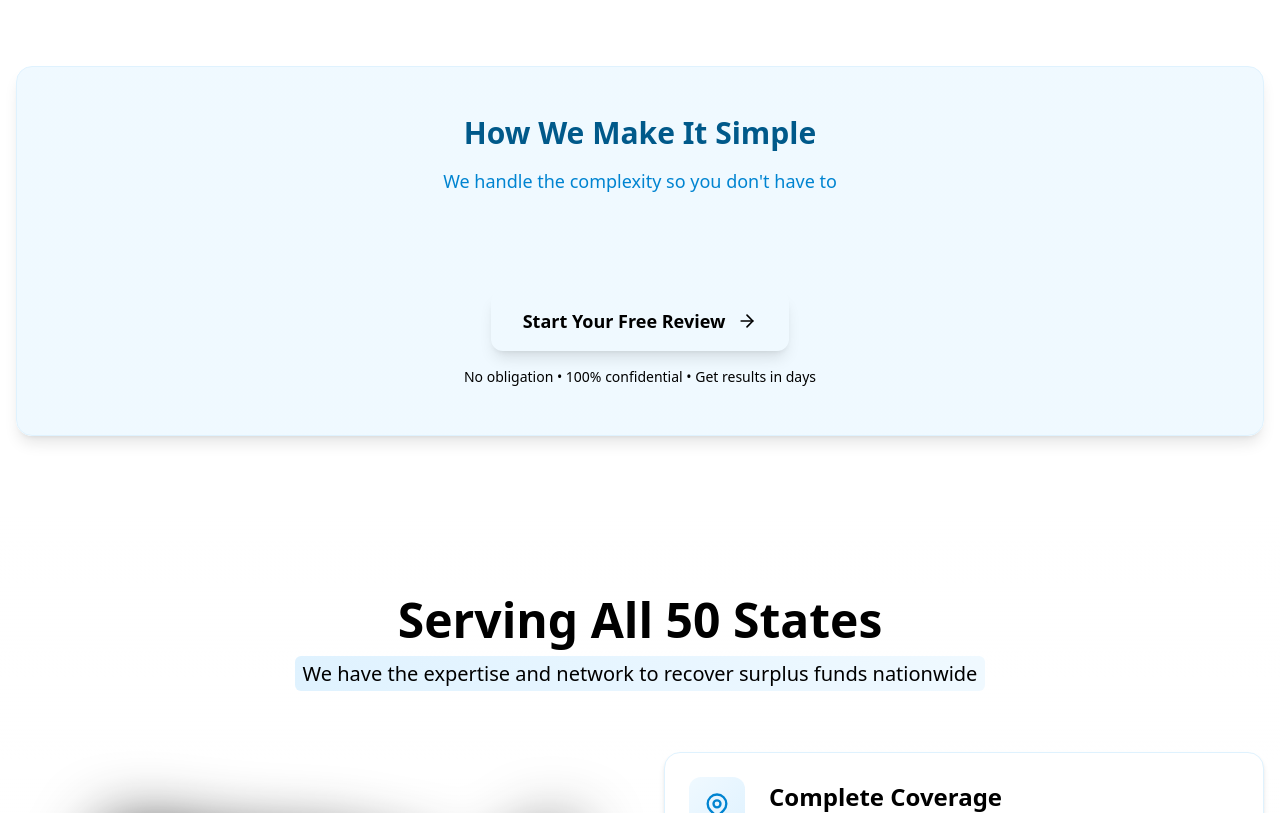
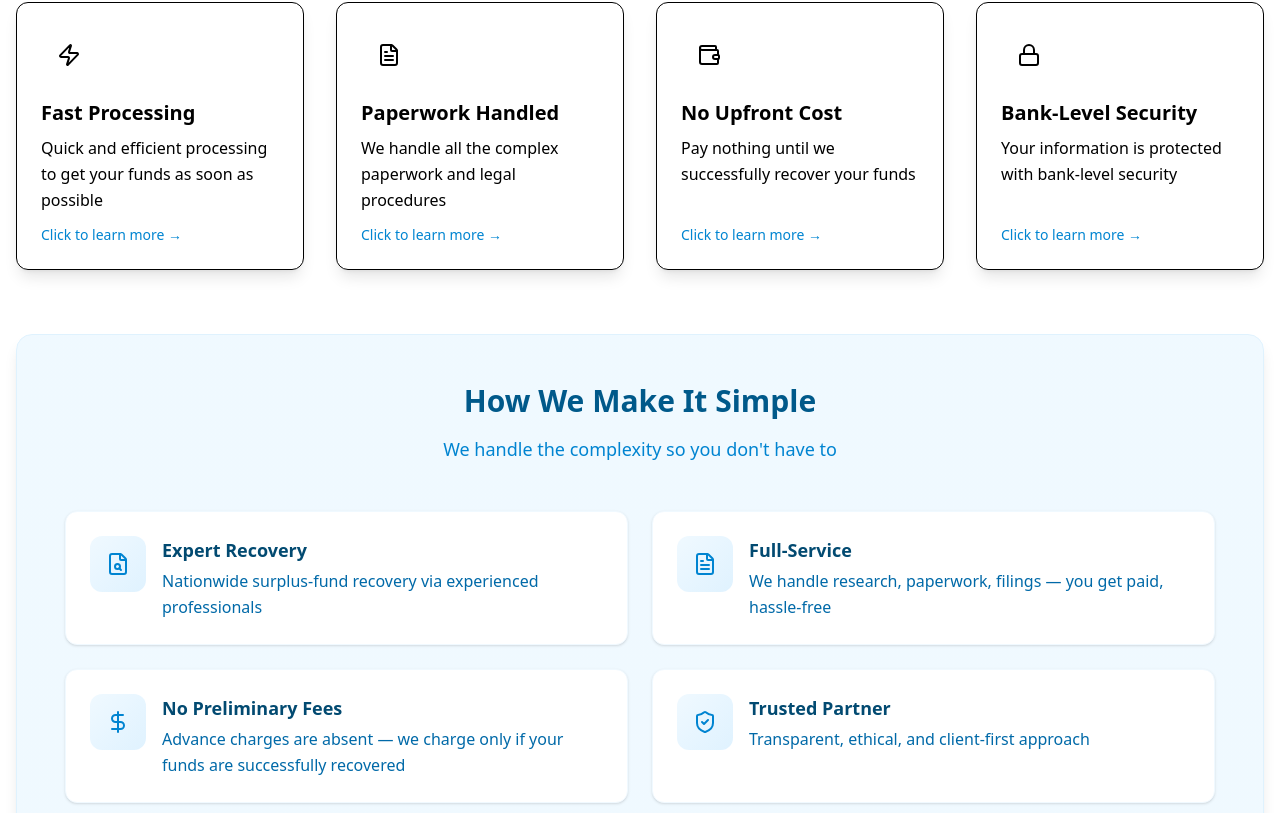
Before and after one commit to sakshianand-bot/tibe2, a React (Vite) app: page / in a window 1280 px wide. Shown: the part 1127-1940 px from the top of the page. Built offline with nearby package versions, Linux system fonts and the light colour scheme.

Commit message:
form change

```diff
--- a/package.json
+++ b/package.json
@@ -11,13 +11,17 @@
   },
   "dependencies": {
     "@tailwindcss/vite": "^4.1.17",
+    "@web3modal/ethereum": "^2.7.1",
+    "@web3modal/react": "^2.7.1",
     "framer-motion": "^12.23.25",
     "lucide-react": "^0.556.0",
     "react": "^19.2.0",
     "react-dom": "^19.2.0",
     "react-icons": "^5.5.0",
     "react-router-dom": "^6.22.1",
-    "tailwindcss": "^4.1.17"
+    "tailwindcss": "^4.1.17",
+    "viem": "^2.43.3",
+    "wagmi": "^3.1.0"
   },
   "devDependencies": {
     "@eslint/js": "^9.39.1",
--- a/src/pages/Home.jsx
+++ b/src/pages/Home.jsx
@@ -5,19 +5,71 @@ const BenefitCard = ({ icon, title, description, image, details }) => {
   const [isOpen, setIsOpen] = useState(false);
 
   return (
-    <div className="bg-white rounded-xl shadow-md overflow-hidden hover:shadow-lg transition-shadow duration-300">
-      <div className="p-6">
-        <div className="flex items-center justify-center w-12 h-12 rounded-full bg-sky-100 text-sky-600 mb-4">
+    <>
+      <div
+        onClick={() => setIsOpen(true)}
+        className="bg-card rounded-xl p-6 border border-navy-100 shadow-lg hover:shadow-xl transition-all duration-300 cursor-pointer group hover:-translate-y-2 flex flex-col h-full"
+      >
+        <div className="w-14 h-14 bg-gradient-to-br from-navy-50 to-navy-100 rounded-xl flex items-center justify-center mb-4 group-hover:scale-110 transition-transform duration-300">
+          <div className="text-navy-600">
             {icon}
           </div>
-        <h3 className="text-xl font-semibold text-gray-900 mb-2">{title}</h3>
-        <p className="text-gray-600">{description}</p>
+        </div>
+        <h3 className="text-xl font-bold text-navy-900 mb-2">{title}</h3>
+        <p className="text-muted-foreground leading-relaxed flex-1">{description}</p>
+        <p className="text-sky-600 text-sm mt-3 font-medium group-hover:text-sky-700 transition-colors">
+          Click to learn more →
+        </p>
+      </div>
+
+      {isOpen && (
+        <div className="fixed inset-0 bg-black/50 backdrop-blur-sm z-50 flex items-center justify-center p-4">
+          <div className="bg-white rounded-2xl max-w-2xl w-full max-h-[90vh] overflow-y-auto">
+            {image && (
+              <div className="w-full h-64 overflow-hidden">
+                <img
+                  src={image}
+                  alt={title}
+                  className="w-full h-full object-cover"
+                />
+              </div>
+            )}
+            <div className="p-6">
+              <div className="flex justify-between items-start mb-4">
+                <h3 className="text-xl font-bold text-navy-900">{title}</h3>
+                <button
+                  onClick={() => setIsOpen(false)}
+                  className="text-gray-400 hover:text-gray-600"
+                >
+                  <X className="h-6 w-6" />
+                </button>
+              </div>
+              <p className="text-gray-700 mb-4">{description}</p>
+              <ul className="space-y-2 mb-6">
+                {details.map((detail, i) => (
+                  <li key={i} className="flex items-start">
+                    <span className="text-sky-500 mr-2">•</span>
+                    <span className="text-gray-700">{detail}</span>
+                  </li>
+                ))}
+              </ul>
+              <button
+                onClick={() => setIsOpen(false)}
+                className="w-full bg-sky-600 text-white py-2 px-4 rounded-lg hover:bg-sky-700 transition-colors"
+              >
+                Close
+              </button>
             </div>
           </div>
+        </div>
+      )}
+    </>
   );
 };
 
 const Home = () => {
+  const [showModal, setShowModal] = useState(false);
+  const [showPopup, setShowPopup] = useState(false);
   const [isSubmitting, setIsSubmitting] = useState(false);
   const [submitStatus, setSubmitStatus] = useState({ success: false, message: '' });
   const formRef = useRef(null);
@@ -29,7 +81,7 @@ const Home = () => {
 
     const formData = new FormData(e.target);
     formData.append('access_key', import.meta.env.VITE_WEB3FORMS_ACCESS_KEY || '');
-    formData.append('from_name', 'Tiberius Strategies - Free Case Review');
+    formData.append('from_name', 'Tiberius Strategies Free Case Review');
     formData.append('subject', 'New Free Case Review Submission');
 
     try {
@@ -43,9 +95,12 @@ const Home = () => {
       if (data.success) {
         setSubmitStatus({
           success: true,
-          message: 'Thank you for your submission! We will review your case and get back to you soon.',
+          message: 'Thank you for your submission! We will review your case and get back to you soon.'
         });
         formRef.current?.reset();
+        setTimeout(() => {
+          setSubmitStatus({ success: false, message: '' });
+        }, 3000);
       } else {
         throw new Error(data.message || 'Something went wrong');
       }
@@ -53,15 +108,12 @@ const Home = () => {
       console.error('Error submitting form:', error);
       setSubmitStatus({
         success: false,
-        message: 'Failed to submit your case. Please try again later.',
+        message: 'Failed to submit your request. Please try again later.'
       });
     } finally {
       setIsSubmitting(false);
     }
   };
-
-  const [showModal, setShowModal] = useState(false);
-  const [showPopup, setShowPopup] = useState(false);
 
   useEffect(() => {
     const timer = setTimeout(() => {
@@ -72,11 +124,73 @@ const Home = () => {
   }, []);
 
   const quickBullets = [
-    // ... (rest of the code remains the same)
+    {
+      icon: <FileSearch className="h-6 w-6" />,
+      title: "Expert Recovery",
+      text: "Nationwide surplus-fund recovery via experienced professionals"
+    },
+    {
+      icon: <FileText className="h-6 w-6" />,
+      title: "Full-Service",
+      text: "We handle research, paperwork, filings — you get paid, hassle-free"
+    },
+    {
+      icon: <DollarSign className="h-6 w-6" />,
+      title: "No Preliminary Fees",
+      text: "Advance charges are absent — we charge only if your funds are successfully recovered"
+    },
+    {
+      icon: <ShieldCheck className="h-6 w-6" />,
+      title: "Trusted Partner",
+      text: "Transparent, ethical, and client-first approach"
+    }
   ];
 
   const benefits = [
-    // ... (rest of the code remains the same)
+    {
+      icon: <Zap className="h-6 w-6" />,
+      title: "Fast Processing",
+      description: "Quick and efficient processing to get your funds as soon as possible",
+      image: "/images/s4.webp",
+      details: [
+        "Expedited claim processing",
+        "Direct communication with our team",
+        "Regular updates on your case status"
+      ]
+    },
+    {
+      icon: <FileText className="h-6 w-6" />,
+      title: "Paperwork Handled",
+      description: "We handle all the complex paperwork and legal procedures",
+      image: "/images/s5.webp",
+      details: [
+        "Document preparation and filing",
+        "Legal expertise on your side",
+        "No need to navigate complex forms"
+      ]
+    },
+    {
+      icon: <Wallet className="h-6 w-6" />,
+      title: "No Upfront Cost",
+      description: "Pay nothing until we successfully recover your funds",
+      image: "/images/s6.webp",
+      details: [
+        "No hidden fees",
+        "Success-based payment",
+        "Free initial consultation"
+      ]
+    },
+    {
+      icon: <Lock className="h-6 w-6" />,
+      title: "Bank-Level Security",
+      description: "Your information is protected with bank-level security",
+      image: "/images/s7.webp",
+      details: [
+        "256-bit encryption",
+        "Secure document handling",
+        "Strict privacy policies"
+      ]
+    }
   ];
 
   return (
@@ -132,19 +246,19 @@ const Home = () => {
 
             <div className="relative p-8 rounded-2xl bg-white/10 backdrop-blur-md border border-white/20 shadow-lg mt-6">
               <div className="absolute inset-0 bg-white/20 rounded-2xl -z-10" />
-              <form onSubmit={handleSubmit} className="space-y-4">
               {submitStatus.message && (
-                  <div className={`p-3 mb-4 rounded-lg text-sm ${submitStatus.success ? 'bg-green-50 text-green-800' : 'bg-red-50 text-red-800'}`}>
+                <div className={`p-4 mb-4 rounded-lg ${submitStatus.success ? 'bg-green-50 text-green-800' : 'bg-red-50 text-red-800'}`}>
                   <div className="flex items-start">
                     {submitStatus.success ? (
-                        <CheckCircle className="w-4 h-4 mt-0.5 mr-2 flex-shrink-0" />
+                      <CheckCircle className="w-5 h-5 mt-0.5 mr-2 flex-shrink-0" />
                     ) : (
-                        <AlertCircle className="w-4 h-4 mt-0.5 mr-2 flex-shrink-0" />
+                      <AlertCircle className="w-5 h-5 mt-0.5 mr-2 flex-shrink-0" />
                     )}
                     <span>{submitStatus.message}</span>
                   </div>
                 </div>
               )}
+              <form ref={formRef} onSubmit={handleSubmit} className="space-y-4">
                 <input
                   type="text"
                   name="name"
@@ -163,6 +277,7 @@ const Home = () => {
                   type="tel"
                   name="phone"
                   placeholder="Phone Number"
+                  required
                   className="w-full px-4 py-3 rounded-lg border border-input bg-white/50 focus:border-secondary focus:ring-2 focus:ring-secondary/20 outline-none transition-all"
                 />
                 <input
@@ -174,7 +289,7 @@ const Home = () => {
                 <button
                   type="submit"
                   disabled={isSubmitting}
-                  className="w-full bg-gradient-to-r from-sky-500 to-sky-600 text-white font-semibold py-3 px-6 rounded-lg hover:from-sky-600 hover:to-sky-700 transition-all duration-300 shadow-md mt-2 flex items-center justify-center disabled:opacity-70 disabled:cursor-not-allowed"
+                  className="w-full bg-gradient-to-r from-sky-500/90 to-sky-600/90 backdrop-blur-sm text-white font-semibold py-3 px-6 rounded-xl hover:shadow-lg transition-all hover:from-sky-600/90 hover:to-sky-700/90 hover:scale-[1.02] active:scale-[0.98] disabled:opacity-70 disabled:cursor-not-allowed flex items-center justify-center"
                 >
                   {isSubmitting ? (
                     <>
@@ -182,7 +297,7 @@ const Home = () => {
                       Submitting...
                     </>
                   ) : (
-                    'Submit for Review'
+                    'Submit for Free Review'
                   )}
                 </button>
               </form>
```
Also changed, not shown: 1 other file (tests, documents, lock files or other folders). Lines whose indentation alone changed are shown as unchanged.
